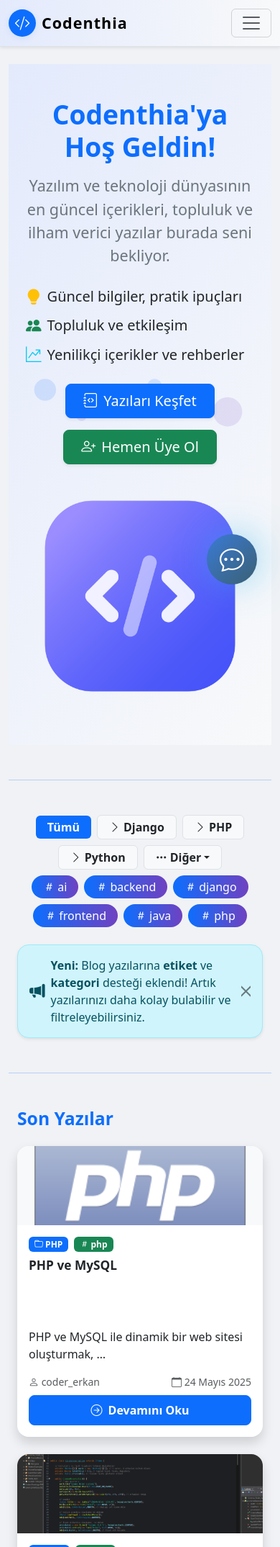
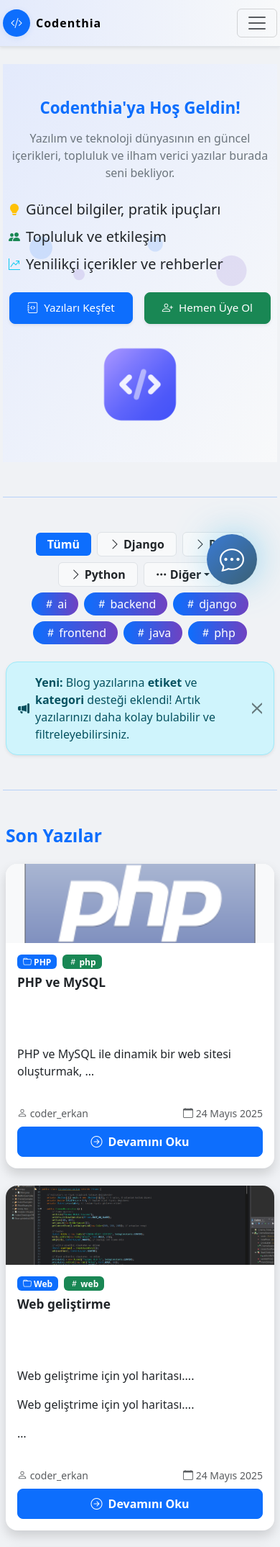
Before and after one commit to Erkan3034/Django, a Django app: page / in a window 390 px wide. Shown: the top 2149 px of the page at 72% size. Run offline with Django 5.2, Linux system fonts and the light colour scheme; data comes from the database, SQL or seed files in the repository; both versions use the stored data as it was after the commit; some libraries are stand-ins or nearby versions.

Commit message:
Update UI styles and improve newsletter messages: Enhance the index.html template with new CSS styles for better responsiveness and visual appeal. Revise success and error messages in views.py for the newsletter signup feature to provide clearer and more engaging user feedback. Update database file.

```diff
--- a/templates/index.html
+++ b/templates/index.html
@@ -299,6 +299,50 @@
         .sticky-aside {
             position: static !important;
         }
+        .card {
+            margin-bottom: 1.2rem;
+        }
+        .container,
+        .container-fluid {
+            padding-left: 10px;
+            padding-right: 10px;
+        }
+        .display-3 {
+            font-size: 2.1rem;
+        }
+        .lead,
+        .fs-4 {
+            font-size: 1.1rem !important;
+        }
+        .btn-lg {
+            font-size: 1rem;
+            padding: 0.7rem 1.2rem;
+        }
+        .img-fluid {
+            max-height: 180px !important;
+        }
+    }
+
+    @media (max-width: 575px) {
+        .display-3 {
+            font-size: 1.4rem;
+        }
+        .lead,
+        .fs-4 {
+            font-size: 1rem !important;
+        }
+        .btn-lg {
+            font-size: 0.95rem;
+            padding: 0.6rem 1rem;
+        }
+        .img-fluid {
+            max-height: 120px !important;
+        }
+        .container,
+        .container-fluid {
+            padding-left: 4px;
+            padding-right: 4px;
+        }
     }
 
     .mission-section .bi {
--- a/user/views.py
+++ b/user/views.py
@@ -129,11 +129,11 @@ def newsletter_signup(request):
             email = form.cleaned_data['email']
             if not NewsletterEmail.objects.filter(email=email).exists():
                 form.save()
-                messages.success(request, 'Bültenimize başarıyla abone oldunuz!')
+                messages.success(request, 'Tebrikler Bültenimize başarıyla abone oldun! Bizden her zaman ilk sen haberdar olacaksın!')
             else:
-                messages.info(request, 'Bu e-posta zaten bültenimize kayıtlı.')
+                messages.info(request, 'Bu e-posta zaten bültenimize kayıtlı. Geçerli bir e-posta adresi girmeye ne dersin?')
         else:
-            messages.error(request, 'Geçerli bir e-posta adresi giriniz.')
+            messages.error(request, 'Bomm, Geçersiz bir e-posta adresi girdin. Geçerli bir e-posta adresi girmeye ne dersin?')
         return redirect('index')
     else:
         return redirect('index')
```
Also changed, not shown: db.sqlite3.
